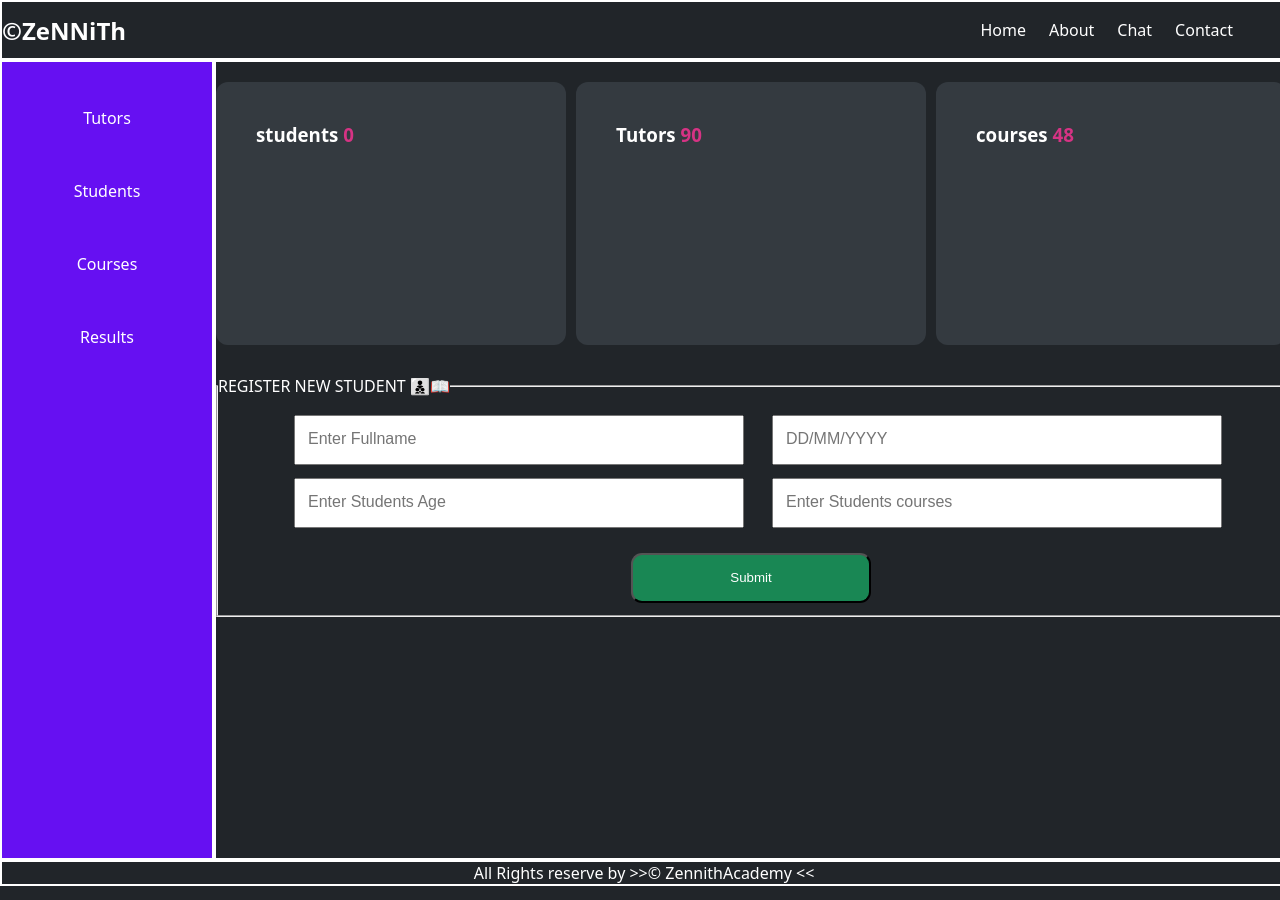
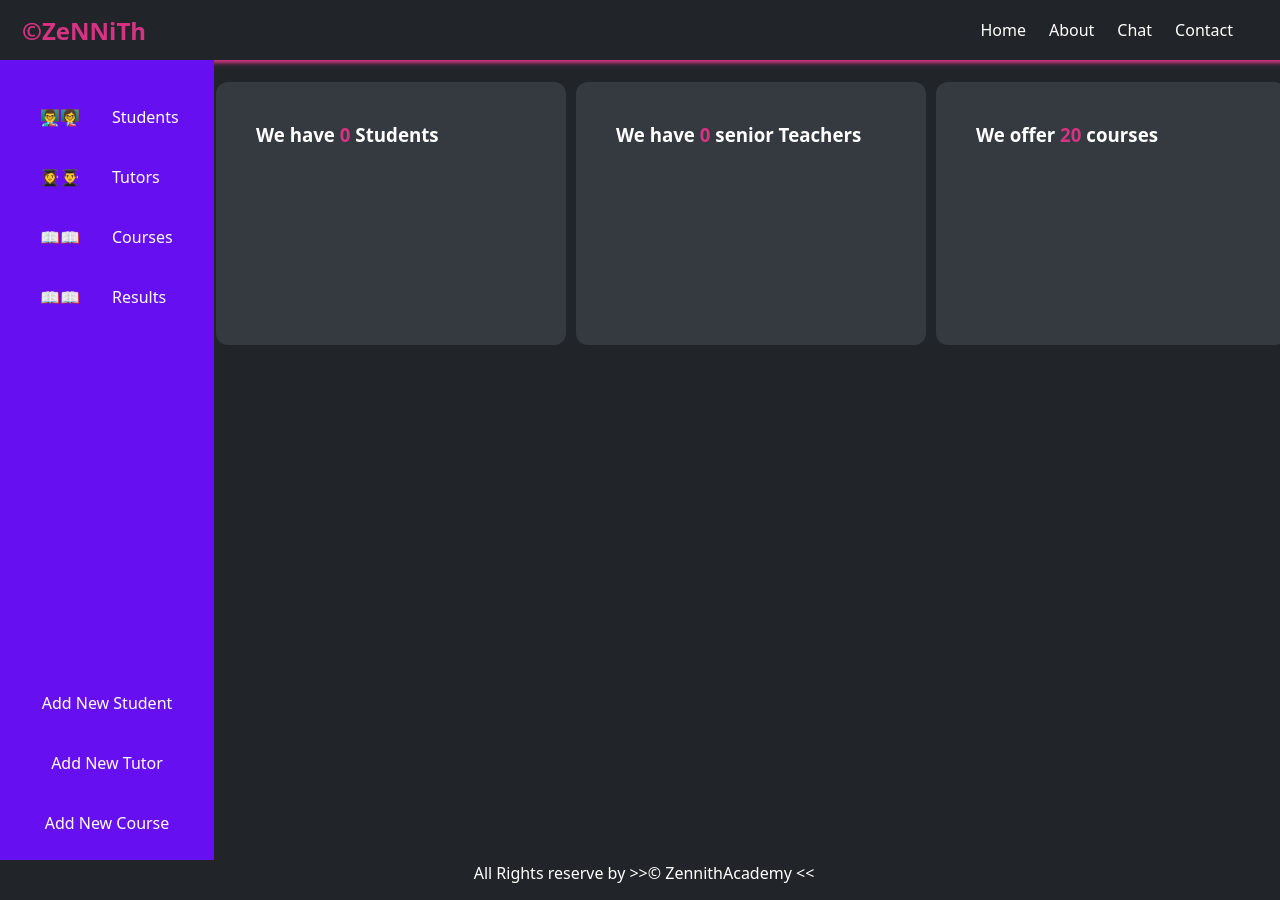
Before and after one commit to charleeBlaqTech/student_register_app, a Flask app: page /admin/ in a window 1280 px wide. Run offline with Flask 3, Linux system fonts and the light colour scheme; data that the repository does not hold is empty.

Commit message:
create student and tutor fuctionality added

```diff
--- a/main.py
+++ b/main.py
@@ -1,12 +1,15 @@
 from flask import Flask, render_template, request, redirect
 from dotenv import load_dotenv
 from models.db_connect  import register_new_student
+from models.db_connect  import register_new_tutor
 load_dotenv()
 
 
 app = Flask(__name__)
 
+# Database collections
 student= register_new_student
+teacher= register_new_tutor
 
 
 # Routes===============SECTION=============
@@ -23,7 +26,8 @@ def index_render():
 @app.route('/admin/')
 def admin_render():
     total_students= student.count_documents({})
-    return render_template('admin.html', students= total_students)
+    total_tutors= teacher.count_documents({})
+    return render_template('admin.html', students= total_students, teachers= total_tutors)
 
 
 
@@ -32,7 +36,7 @@ def create_new_student():
     student_name = request.form.get('fullname')
     student_DOB = request.form.get('dateofbirth')
     student_age = request.form.get('age')
-    student_courses = request.form.get('courses')
+    student_course = request.form.get('stdCourse')
     if not bool(student_name.strip()):
         student_name = ""
 
@@ -42,20 +46,57 @@ def create_new_student():
     if not bool(student_age.strip()):
         student_age = ""
 
-    if not bool(student_courses.strip()):
-        student_courses = ""
+    if not bool(student_course.strip()):
+        student_course = ""
 
-    if student_name == "" or student_age == "" or student_courses == "" or student_DOB == "":
+    if student_name == "" or student_age == "" or student_course == "" or student_DOB == "":
         return redirect("/admin/", 302)
     else:
         try:
-            create_student_database= student.insert_one({
+            created_student = student.insert_one({
                 "name": student_name,
                 "age": int(student_age),
-                "courses": int(student_courses),
+                "courses": student_course,
                 "DOB": student_DOB
             })
-            if bool(create_student_database):
+            if bool(created_student):
+                return redirect("/admin/")
+
+        except Exception as error:
+            # ERROR= "Database error, student data not created successfully"
+            return render_template('admin.html', ERROR= error )
+
+
+@app.route('/admin/create_tutor', methods=["GET", "POST"])
+def create_new_tutor():
+
+    tutor_name = request.form.get('fullname')
+    tutor_DOB = request.form.get('dateofbirth')
+    tutor_course = request.form.get('course')
+    tutor_class = request.form.get('classDay')
+    if not bool(tutor_name.strip()):
+        tutor_name = ""
+
+    if not bool(tutor_DOB.strip()):
+        tutor_DOB = ""
+
+    if not bool(tutor_course.strip()):
+        tutor_course = ""
+
+    if not bool(tutor_class.strip()):
+        tutor_class = ""
+
+    if tutor_name == "" or tutor_class == "" or tutor_course == "" or tutor_DOB == "":
+        return redirect("/admin/", 302)
+    else:
+        try:
+            created_tutor = teacher.insert_one({
+                "name": tutor_name,
+                "class": tutor_class,
+                "course": tutor_course,
+                "DOB": tutor_DOB
+            })
+            if bool(created_tutor):
                 return redirect("/admin/")
 
         except Exception as error:
--- a/models/db_connect.py
+++ b/models/db_connect.py
@@ -8,4 +8,5 @@ load_dotenv()
 # MONGODB CONNECTION SECTION USING PYMONGO
 mongo_uri                   = os.getenv("MONGO_URI")
 client                      = MongoClient(mongo_uri)
-register_new_student        = client.zenith_DB.register
+register_new_student        = client.zenith_DB.students
+register_new_tutor          = client.zenith_DB.teachers
--- a/static/scripts/script.js
+++ b/static/scripts/script.js
@@ -0,0 +1,18 @@
+const tutorForm = document.querySelector('#form-for-tutor')
+const studentForm = document.querySelector('#form-for-student')
+const asideBarNav = document.querySelector('#aside-nav-ul')
+
+
+asideBarNav.addEventListener('click', (event)=>{
+    event.preventDefault();
+
+        if(event.target.getAttribute("id") === "add-new-std"){
+            studentForm.classList.toggle("showForms");
+            tutorForm.classList.remove('showForms');
+        }else if(event.target.getAttribute('id') === "add-new-tut"){
+            tutorForm.classList.toggle("showForms");
+            studentForm.classList.remove('showForms');
+        }
+
+
+})
--- a/static/styles/style.css
+++ b/static/styles/style.css
@@ -95,6 +95,8 @@ a{
 li{
     list-style: none;
 }
+
+
 #content{
     width: 100%;
     height: 100%;
@@ -115,12 +117,20 @@ li{
 
 .dashboard-header{
     height: 60px;
+    padding: auto 20px;
     grid-area: header;
-    border: 2px solid white;
+    border: 2px solid transparent;
     display: flex;
     justify-content: space-between;
     align-items: center;
     background-color: var(--bs-gray-900);
+    box-shadow: 2px 3px 4px var(--bs-code-color);
+}
+.dashboard-header .logo{
+    padding-left: 20px;
+}
+.dashboard-header .logo>h1{
+    color: var(--bs-code-color);
 }
 
 .dashboard-header>.header-nav{
@@ -141,14 +151,18 @@ li{
     transition: 1.2s ease;
 }
 .dashboard-header>.header-nav .header-nav-ul li a:hover{
-    color: var(--bs-link-hover-color);
+    color: var(--bs-code-color);
     text-decoration: underline;
 }
 .dashboard-aside{
     grid-area: aside;
-    border: 2px solid white;
+    border: 2px solid transparent;
     height: 100vh;
     background-color: var(--bs-indigo);
+    display: flex;
+    flex-direction: column;
+    align-items: center;
+    justify-content: space-between;
 }
 
 .dashboard-aside>.aside-nav{
@@ -163,15 +177,25 @@ li{
 }
 
 .dashboard-aside>.aside-nav .aside-nav-ul li{
-    margin-bottom: 23px;
-    padding-top: 14px;
+    margin-bottom: 10px;
+    /* padding-top: 14px; */
     width: 210px;
     height: 50px;
     border: 1px solid transparent;
     transition: 1.2s ease;
-    text-align: center;
+    /* text-align: center; */
     cursor: pointer;
+
+    display: flex;
+    align-items: center;
+    justify-content: center;
+    gap: 10px;
 }
+.dashboard-aside>.aside-nav .aside-nav-ul li span{
+    width: 30%;
+}
+
+
 .dashboard-aside>.aside-nav .aside-nav-ul li:hover{
     border-radius: 13px;
     background-color: var(--bs-info);
@@ -179,7 +203,7 @@ li{
 
 .dashboard-main{
     grid-area: main;
-    border: 2px solid white;
+    border: 2px solid transparent;
     height: 100vh;
 }
 
@@ -214,9 +238,16 @@ li{
 }
 
 
-.dashboard-main>article .form-wrapper{
+/* .dashboard-main>article  */
+.form-wrapper{
     margin-top: 30px;
+    display: none;
 }
+
+.showForms{
+    display: block;
+}
+
 .dashboard-main>article .form-wrapper>form>fieldset{
     display: flex;
     flex-direction: column;
@@ -248,11 +279,11 @@ li{
     font-size: larger;
     padding: 0 12px;
 }
-.bottom-form-wrapp input[type=number]{
+.bottom-form-wrapp :is(input[type=number], input[type=text]){
     width: 450px;
     height: 50px;
 }
-.bottom-form-wrapp input[type=number]::placeholder{
+.bottom-form-wrapp :is(input[type=number], input[type=text])::placeholder{
     font-size: larger;
     padding: 0 12px;
 }
@@ -263,7 +294,7 @@ li{
     border-radius: 11px;
     color: var(--bs-body-bg);
     background-color: var(--bs-success);
-    transition: 1.2s ease;
+    transition: 1s ease;
     cursor: pointer;
 }
 
@@ -272,7 +303,9 @@ li{
 }
 .dashboard-footer{
     grid-area: footer;
-    border: 2px solid white;
+    height: 40px;
+    border: 2px solid transparent;
+    background-color: var(--bs-gray-900);
 }
 .dashboard-footer p{
    text-align: center;
--- a/templates/admin.html
+++ b/templates/admin.html
@@ -26,10 +26,17 @@
         <aside class="dashboard-aside">
             <nav class="aside-nav">
                 <ul class="aside-nav-ul">
-                    <li><a href="#">Tutors</a></li>
-                    <li><a href="#">Students</a></li>
-                    <li><a href="#">Courses</a></li>
-                    <li><a href="#">Results</a></li>
+                    <li><span>👨‍🏫👩‍🏫</span><span><a href="#">Students</a></span></li>
+                    <li><span>👩‍🎓👨‍🎓</span><span><a href="#">Tutors</a></span></li>
+                    <li><span>📖📖</span><span><a href="#">Courses</a></span></li>
+                    <li><span>📖📖</span><span><a href="#">Results</a></span></li>
+                </ul>
+            </nav>
+            <nav class="aside-nav">
+                <ul class="aside-nav-ul" id="aside-nav-ul">
+                    <li id="add-new-std">Add New Student</li>
+                    <li id="add-new-tut">Add New Tutor</li>
+                    <li id="add-new-course">Add New Course</li>
                 </ul>
             </nav>
         </aside>
@@ -37,17 +44,17 @@
             <article>
                 <div class="school-datas-wrapper">
                     <div class="total-students">
-                        <h3>students <span>{{students}}</span></h3>
+                        <h3>We have <span>{{students}}</span> Students</h3>
                     </div>
                     <div class="total-tutors">
-                        <h3>Tutors <span>90</span></h3>
+                        <h3>We have <span>{{teachers}}</span> senior Teachers</h3>
                     </div>
                     <div class="total-courses-offered">
-                        <h3>courses <span>48</span></h3>
+                        <h3>We offer <span>20</span> courses </h3>
                     </div>
 
                 </div>
-                <div class="form-wrapper">
+                <div class="form-wrapper" id="form-for-student">
                     <form action="/admin/create_student" method="POST">
                         <fieldset>
                             <legend>REGISTER NEW STUDENT 👨‍👦‍👦📖</legend>
@@ -70,8 +77,40 @@
                                     <label for="age"></label>
                                     <input type="number" name="age" id="age" placeholder="Enter Students Age" required>
 
-                                    <label for="courses"></label>
-                                    <input type="number" name="courses" id="courses" placeholder="Enter Students courses" required>
+                                    <label for="stdCourse"></label>
+                                    <input type="text" name="stdCourse" id="stdCourse" placeholder="Enter Students course" required>
+                                </div>
+                                <button type="submit">Submit</button>
+
+                            </div>
+                        </fieldset>
+                    </form>
+                </div>
+                <div class="form-wrapper" id="form-for-tutor">
+                    <form action="/admin/create_tutor" method="POST">
+                        <fieldset>
+                            <legend>REGISTER NEW TUTOR 👨‍👦‍👦📖</legend>
+
+                            {% if ERROR %}
+                            <p style="color: red;">{{ERROR}}</p>
+                            {% endif %}
+
+                            <div class="main-inputs-container">
+
+                                <div class="top-form-wrapp">
+                                    <label for="fullname"></label>
+                                    <input type="text" name="fullname" id="fullname" placeholder="Enter Fullname" required>
+
+                                    <label for="DOB"></label>
+                                    <input type="text" name="dateofbirth" id="DOB" placeholder="DD/MM/YYYY" required>
+                                </div>
+
+                                <div class="bottom-form-wrapp">
+                                    <label for="course"></label>
+                                    <input type="text" name="course" id="course" placeholder="Enter Assigned Course" required>
+
+                                    <label for="class"></label>
+                                    <input type="text" name="classDay" id="class" placeholder="Enter Assigned Class Day" required>
                                 </div>
                                 <button type="submit">Submit</button>
 
--- a/templates/layouts.html
+++ b/templates/layouts.html
@@ -11,7 +11,7 @@
     </title>
     <link rel="stylesheet" href="/static/styles/style.css">
     <!-- <link rel="shortcut icon" href="/static/images/favicon.ico" type="image/x-icon"> -->
-    <script src="/static/scripts/script.js"></script>
+    <script src="/static/scripts/script.js"  defer></script>
 </head>
 <body>
     <div id="content">
```
